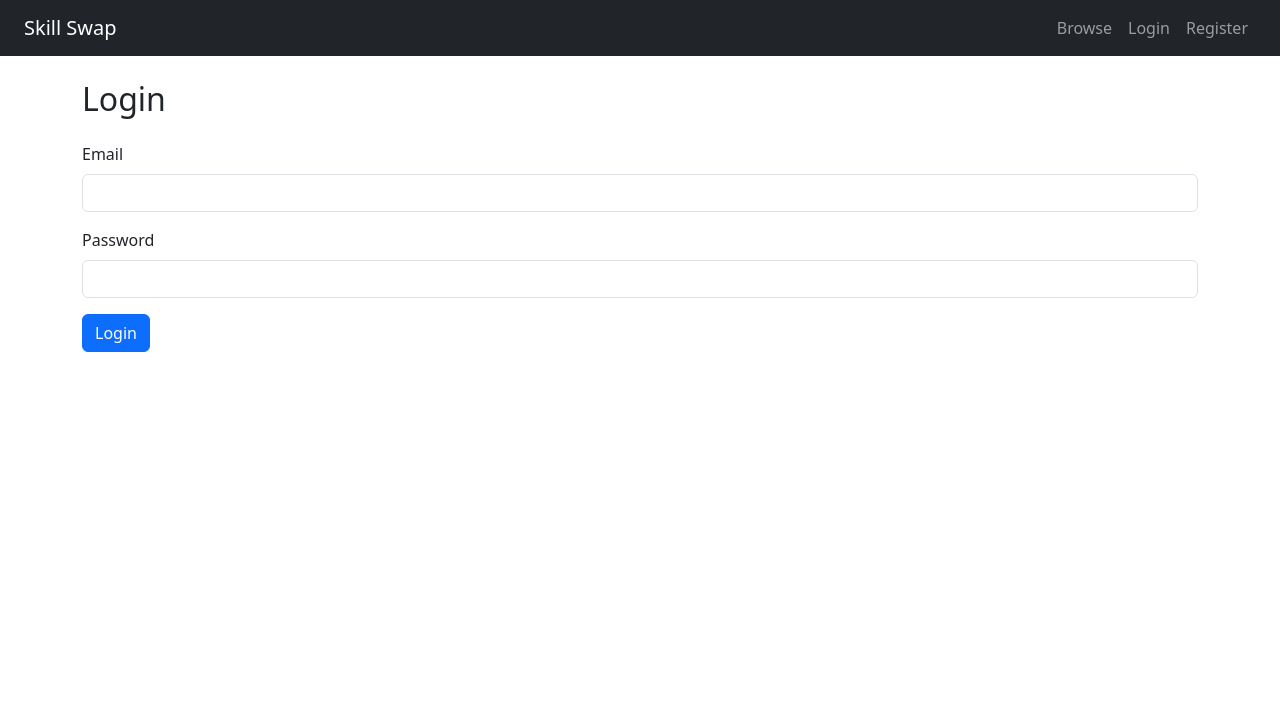
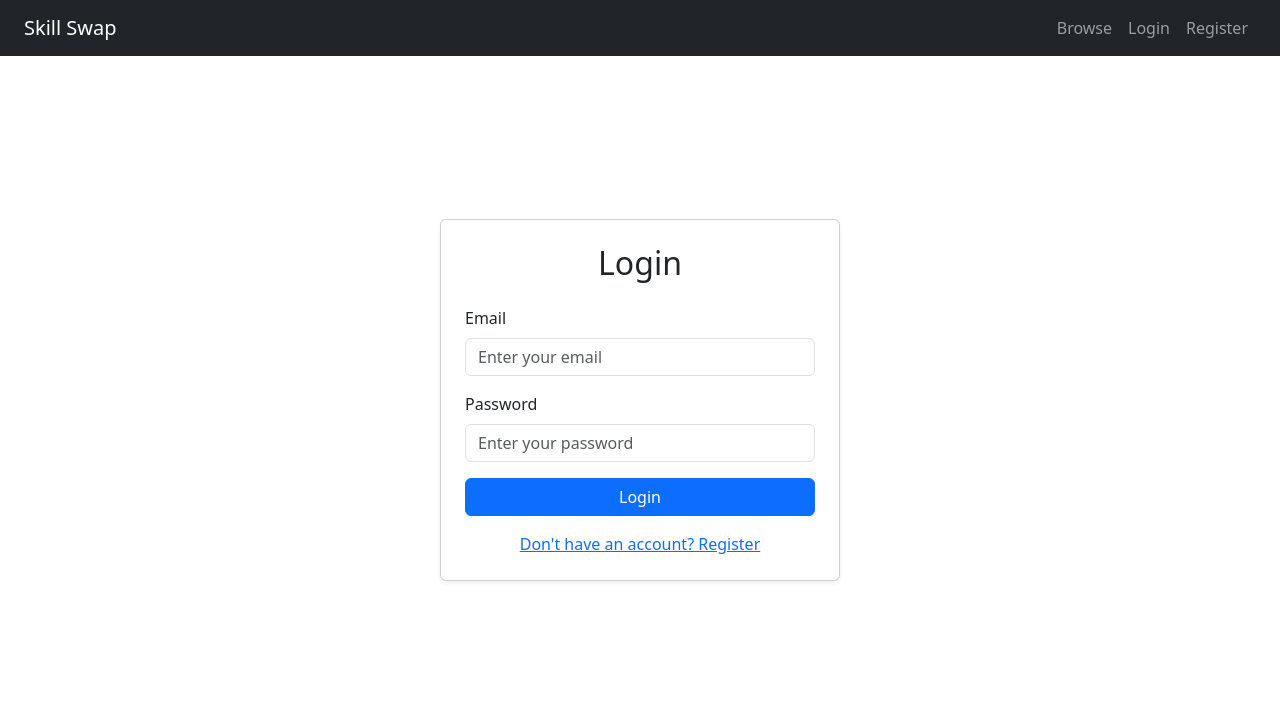
Before and after one commit to JAMPANIKOMAL/Skill-Swap-Platform-Odoo-Hackathon-2025-Round-01, a Flask app: page /login in a window 1280 px wide. Shown: the top 719 px of the page. Run offline with Flask 3, Linux system fonts and the light colour scheme.

Commit message:
Update login.html

```diff
--- a/skill_swap_platform/app/templates/login.html
+++ b/skill_swap_platform/app/templates/login.html
@@ -1,16 +1,34 @@
 {% extends "layout.html" %}
 {% block content %}
-<h2 class="mb-4">Login</h2>
-<form method="POST">
+<div class="container d-flex justify-content-center align-items-center" style="min-height: 80vh;">
+    <div class="card shadow-sm p-4" style="width: 100%; max-width: 400px;">
+        <h2 class="mb-4 text-center">Login</h2>
+        <form method="POST" novalidate>
             {{ form.hidden_tag() }}
+
             <div class="mb-3">
                 {{ form.email.label(class="form-label") }}
-        {{ form.email(class="form-control") }}
+                {{ form.email(class="form-control", placeholder="Enter your email") }}
+                {% for error in form.email.errors %}
+                    <div class="text-danger small">{{ error }}</div>
+                {% endfor %}
             </div>
+
             <div class="mb-3">
                 {{ form.password.label(class="form-label") }}
-        {{ form.password(class="form-control") }}
+                {{ form.password(class="form-control", placeholder="Enter your password") }}
+                {% for error in form.password.errors %}
+                    <div class="text-danger small">{{ error }}</div>
+                {% endfor %}
             </div>
+
+            <div class="d-grid">
                 {{ form.submit(class="btn btn-primary") }}
+            </div>
         </form>
+        <div class="text-center mt-3">
+            <a href="{{ url_for('auth.register') }}">Don't have an account? Register</a>
+        </div>
+    </div>
+</div>
 {% endblock %}
```
Lines whose indentation alone changed are shown as unchanged.
